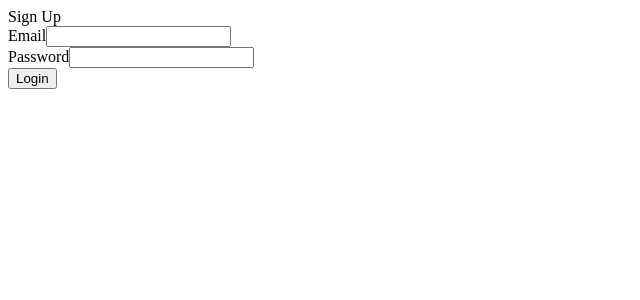
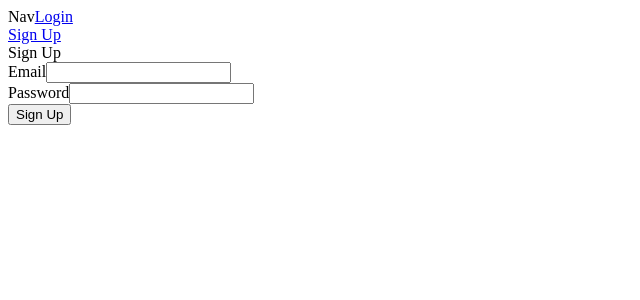
Before and after one commit to mmertune-deprecated-projects/Tech-Reddit, a React (Create React App) app: page /auth in a window 1280 px wide. Shown: the top 300 px of the page, without its empty margins (0-640 px from the left). Built offline with nearby package versions, Linux system fonts and the light colour scheme.

Commit message:
add Link to Nav
Nav Component was added to all pages.
The nav component contains two links that lead to AuthPage that will render different results based on the link selected

```diff
--- a/src/App.js
+++ b/src/App.js
@@ -1,11 +1,13 @@
 import AuthPage from "./pages/authPage/AuthPage";
-
+import HomePage from "./pages/homepage/HomePage";
+import Nav from "./components/Nav";
 import { BrowserRouter, Routes, Route } from "react-router-dom";
-
 function App() {
   return (
     <BrowserRouter>
+      <Nav />
       <Routes>
+        <Route path="/" element={<HomePage />} />
         <Route path="/auth" element={<AuthPage />} />
       </Routes>
     </BrowserRouter>
--- /dev/null
+++ b/src/components/Nav.js
@@ -0,0 +1,19 @@
+import React from "react";
+import { Link } from "react-router-dom";
+
+const Nav = () => {
+  return (
+    <div>
+      Nav
+      <Link
+        to= "/auth" state= {{ isLogin: true }}>Login
+      </Link>
+      <br />
+      <Link
+        to= "/auth" state= {{ isLogin: false }}>Sign Up
+      </Link>
+    </div>
+  );
+};
+
+export default Nav;
--- a/src/pages/authPage/AuthPage.js
+++ b/src/pages/authPage/AuthPage.js
@@ -1,8 +1,10 @@
-import { React, useState } from "react";
-
+import { useEffect, useState } from "react";
+import { useLocation } from "react-router-dom";
 import classes from "./AuthPage.module.css";
 
 function AuthPage() {
+  const linkProp = useLocation();
+
   const [isLogin, setIsLogin] = useState(false);
   const [email, setEmail] = useState("");
   const [password, setPassword] = useState("");
@@ -10,6 +12,13 @@ function AuthPage() {
   const toggleHandler = () => {
     setIsLogin(!isLogin);
   };
+
+  // Uses prop from Link on Homepage to change AuthPage
+  useEffect(() => {
+    if (linkProp.state) {
+      setIsLogin(linkProp.state.isLogin);
+    }
+  }, []);
 
   return (
     <div className={classes.main_container}>
@@ -33,7 +42,7 @@ function AuthPage() {
         </div>
       </form>
       <button className={classes.toggler} onClick={toggleHandler}>
-        {!isLogin ? "Login" : "Sign Up"}
+        {isLogin ? "Login" : "Sign Up"}
       </button>
     </div>
   );
--- /dev/null
+++ b/src/pages/homepage/HomePage.js
@@ -0,0 +1,12 @@
+import React from 'react'
+import Nav from '../../components/Nav'
+
+const Homepage = () => {
+  return (
+    <div>
+      homepage
+    </div>
+  )
+}
+
+export default Homepage
```
Also changed, not shown: src/pages/homepage/HomePage.module.css (added), 1 other file (tests, documents, lock files or other folders).
